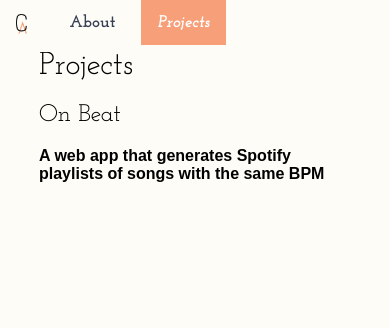
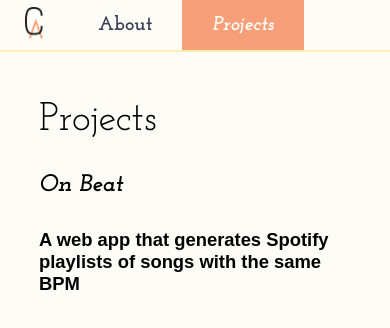
Before and after one commit to 20ghrrdll/20ghrrdll.github.io, a React (Create React App) app: page /projects in a window 390 px wide. Shown: the top 328 px of the page. Built offline with nearby package versions, Linux system fonts and the light colour scheme; a web font is replaced by a local one.

Commit message:
progress on mobile friendly

```diff
--- a/src/App.css
+++ b/src/App.css
@@ -1,5 +1,5 @@
 .App {
   display: block;
-  width: 80%;
-  margin: 50px auto;
+  width: min(80%, 100vh);
+  margin: 100px auto 10%;
 }
--- a/src/components/Nav.css
+++ b/src/components/Nav.css
@@ -1,42 +1,48 @@
-/* Add a black background color to the top navigation */
 .topnav {
-  background-color: var(--white);
+  background-color: #fefcf6ed;
   overflow: hidden;
   position: fixed;
   top: 0;
   width: 100%;
   z-index: 5;
+  border-bottom: 2px solid var(--yellow);
 }
-
-/* Style the links inside the navigation bar */
 
 .topnav a{
   float: left;
   display: block;
-  padding: 14px 16px;
   text-align: center;
   text-decoration: none;
+}
+
+.icon{
+  padding: 7px 25px;
+}
+
+.icon img {
+  height: 2rem;
 }
 
 .page {
   position: relative;
   color: var(--dark-blue);
-  font-size: 17px;
-  margin-left: 10px;
+  font-size: 1.25rem;
   font-family: 'Josefin Slab', serif;
   font-weight: 700;
+  padding: 15px 30px;
 }
 
 .page:after,  .page:before{
   content: "";
   position: absolute;
-  bottom: 10px;
+  bottom: 0px;
   width: 0%;
-  height: 2px;
+  height: 100%;
   margin: 5px 0 0;
   transition: all 0.2s ease-in-out;
   opacity: 0;
-  background-color: var(--pink);
+  background-color: var(--yellow);
+  z-index: -1;
 }
 
 .page:after {
@@ -47,15 +53,16 @@
   left: 0;
 }
 
-/* Add an active class to highlight the current page */
 .active {
   background-color: var(--pink);
-  color: white;
+  color: var(--white);
   font-style: italic;
 }
 
-/* Add a dark background on topnav links and the dropdown button on hover */
-.page:hover:after, .page:hover:before {
+.page:hover:after,
+.page:hover:before,
+.page:focus:after,
+.page:focus:before  {
   width: 50%;
   opacity: 1;
 }
--- a/src/components/Nav.js
+++ b/src/components/Nav.js
@@ -6,7 +6,7 @@
 const Nav = () => {
   return (
     <nav className="topnav" >
-      <Link to="/"><img src={initials} alt="Carah Alexander's initials" height="20px"/></Link>
+      <Link to="/" className="icon"><img src={initials} alt="Carah Alexander's initials"/></Link>
       <NavLink to="/about" className={({ isActive }) => isActive ? "page active" : "page"}>About</NavLink>
       <NavLink to="/projects" className={({ isActive }) => isActive ? "page active" : "page"}>Projects</NavLink>
     </nav>
--- a/src/components/TimelineCard.css
+++ b/src/components/TimelineCard.css
@@ -16,8 +16,8 @@
   left: -15%;
   top: 50%;
   transform: translateY(-50%);
-  width: 2.5vw;
-  height: 2.5vw;
+  width: max(2.5vw, 1rem);
+  height: max(2.5vw, 1rem);
   border: 5px solid var(--dark-blue);
   border-radius: 50%;
 }
--- a/src/index.css
+++ b/src/index.css
@@ -21,13 +21,23 @@
   font-weight: 400;
 }
 
+h1 {
+  font-size: 3.5rem;
+}
+
+h2 {
+  font-size: 2.5rem;
+}
+
 h4 {
+  font-size: 1.5rem;
   font-style: italic;
 }
 
 p, li {
   font-family: 'Thasadith', sans-serif;
   font-weight: 700;
+  font-size: 1.15rem;
 }
 
 code {
--- a/src/pages/About.css
+++ b/src/pages/About.css
@@ -12,7 +12,15 @@
 
 .card:nth-child(2) .card-body:before{
   top: -25vh;
-  height: 70vh;
+  height: 100vh;
+}
+
+@media only screen and (max-width: 450px) {
+  .card:nth-child(2) .card-body:before{
+    top: -70vh;
+    height: 160vh;
+  }
+
 }
 
 .card:nth-child(7) .card-body:before{
--- a/src/pages/Home.css
+++ b/src/pages/Home.css
@@ -2,12 +2,36 @@
   display: grid;
   grid-template-columns: 50% 50%;
   grid-template-rows: auto;
-  gap: 40px 20px;
+  gap: 40px;
   align-items: center;
   justify-items: center;
   grid-template-areas:
-  "img description"
-  "link-container link-container";
+  "img intro-container";
+}
+
+
+@media only screen and (max-width: 600px) {
+  .home-container {
+    grid-template-columns: 100%;
+    grid-template-areas:
+    "img"
+    "intro-container";
+  }
+
+  .home-container p {
+    margin-top: 0;
+    text-align: center;
+  }
+
+  .home-container h1 {
+    margin-bottom: 0;
+  }
+}
+
+@media only screen and (max-width: 800px) {
+  h1 {
+    font-size: 2.5rem;
+  }
 }
 
 .greeting {
@@ -21,13 +45,37 @@
   width: 100%;
 }
 
-.home-container p {
-  grid-area: description;
+.intro-container {
+  grid-area: intro-container
+}
+
+.intro-container p {
+  font-size: 1.5rem;
+  text-align: center;
 }
 
 .link-container {
-  grid-area: link-container;
   display: flex;
   justify-content: center;
   width: 100%;
 }
+
+.link-container a {
+  text-decoration: none;
+  font-family: 'Josefin Slab', serif;
+  font-weight: 700;
+  font-size: 1.25rem;
+  margin: 0 3vw;
+  color: var(--pink);
+  border: 2px solid var(--pink);
+  padding: 1rem;
+  border-radius: 8px;
+  width: 5rem;
+  text-align: center;
+}
+
+.link-container a:hover, .link-container a:focus {
+  background: var(--pink);
+  color: var(--white);
+  transition: all 0.2s ease-in-out;
+}
--- a/src/pages/Home.js
+++ b/src/pages/Home.js
@@ -9,10 +9,12 @@
         <img src={mePhoto} alt="Carah Alexander"/>
         <h1>Hi! I'm Carah</h1>
       </div>
-      <p>Here's some stuff about me!</p>
-      <div className="link-container">
-        <a href="https://www.linkedin.com/in/carahalexander/">LinkedIn</a>
-        <a href="https://github.com/20ghrrdll">Github</a>
+      <div className="intro-container">
+        <p>I'm a front-end developer that's passionate about user experience! I like to build things that make people smile. Want to drop me a line? Find me below!</p>
+        <div className="link-container">
+          <a href="https://www.linkedin.com/in/carahalexander/">LinkedIn</a>
+          <a href="https://github.com/20ghrrdll">Github</a>
+        </div>
       </div>
     </div>
   );
--- a/src/pages/Projects.js
+++ b/src/pages/Projects.js
@@ -3,13 +3,13 @@
 const Projects = () => {
   return (
     <div>
-      <h1>Projects</h1>
+      <h2>Projects</h2>
       <div className="project-list">
       <div className="project">
         <div className="project-body">
           <div className="project-image"></div>
           <div className="project-text">
-            <h2 className="project-title">On Beat</h2>
+            <h4 className="project-title">On Beat</h4>
             <p className="project-description">A web app that generates Spotify playlists of songs with the same BPM</p>
           </div>
         </div>
```
